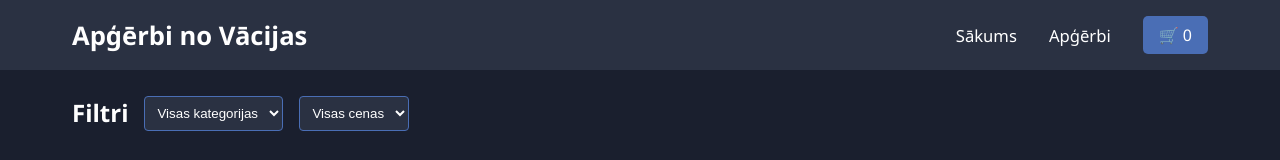
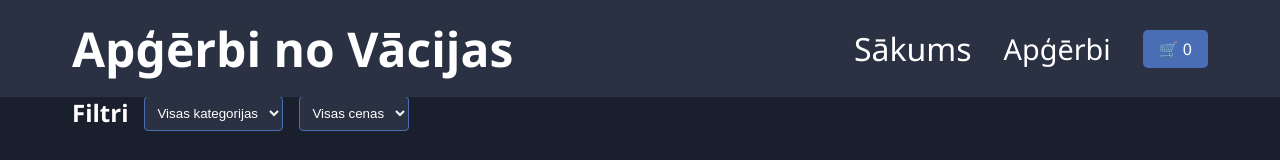
Before and after one commit to jaicis-web/majaslapa, a plain HTML site: page products.html in a window 1280 px wide. Shown: the top 160 px of the page. Drawn offline with Linux system fonts and the light colour scheme.

Commit message:
products.html

```diff
--- a/products.html
+++ b/products.html
@@ -10,10 +10,10 @@
     <!-- Navigācijas josla -->
     <nav>
         <div class="nav-content">
-            <h1 style="font-size: 2vw;">Apģērbi no Vācijas</h1>
+            <h1 style="font-size: 3rem">Apģērbi no Vācijas</h1>
             <div class="nav-links">
-                <a href="index.html"><p style="font-size: 1.3vw;">Sākums</p></a>
-                <a href="products.html" class="active"><p style="font-size: 1.3vw;">Apģērbi</p></a>
+                <a href="index.html"><p style="font-size: 2rem">Sākums</p></a>
+                <a href="products.html" class="active"><p style="font-size: 1.8rem">Apģērbi</p></a>
                 <div class="cart-icon" onclick="toggleCart()">
                     🛒 <span id="cart-count">0</span>
                 </div>
```
